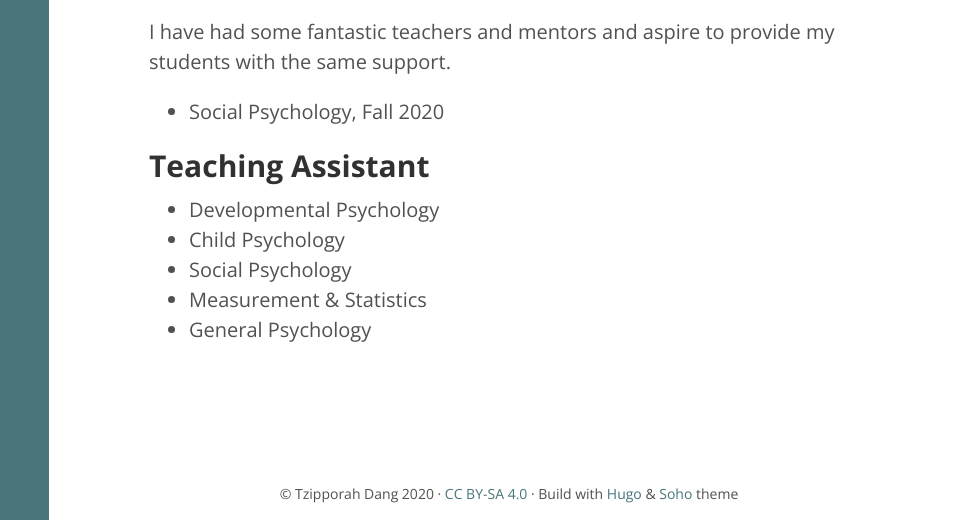
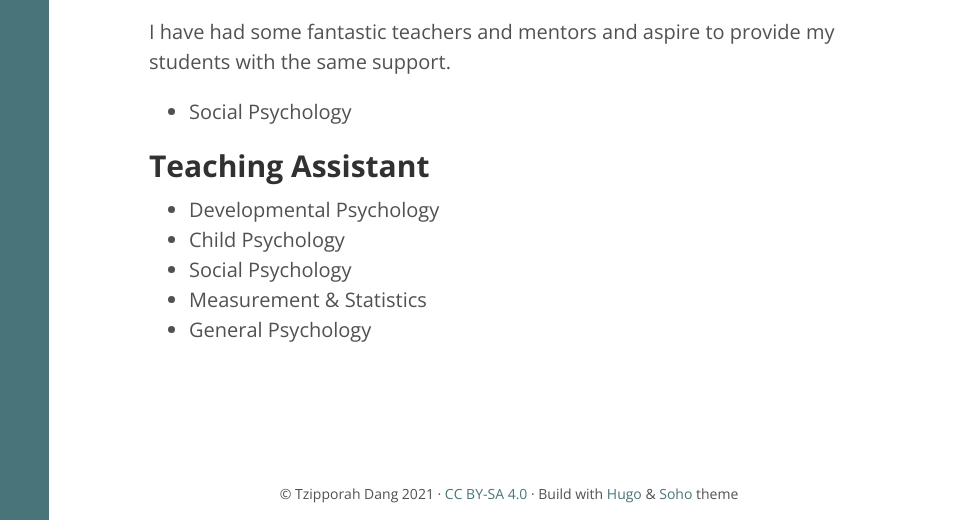
Before and after one commit to tzipporahdang/tzipporahdang.github.io, a plain HTML site: page teaching/index.html in a window 1280 px wide. Shown: the part 277-797 px from the top of the page, 311-1280 px from the left. Drawn offline with nearby package versions, Linux system fonts and the light colour scheme; files whose address does not match are found by name.

Commit message:
Update index.html

```diff
--- a/teaching/index.html
+++ b/teaching/index.html
@@ -144,7 +144,7 @@
     <p>I have had some fantastic teachers and mentors and aspire to provide my students with the same support.</p>
 
     <ul>
-      <li>Social Psychology, Fall 2020</li>
+      <li>Social Psychology</li>
     </ul>
 
   <h2>Teaching Assistant</h2>
@@ -166,7 +166,7 @@
 
   <footer>
   <div>
-    &copy; Tzipporah Dang 2020
+    &copy; Tzipporah Dang 2021
 
     &middot; <a href="https://creativecommons.org/licenses/by-sa/4.0" target="_blank">CC BY-SA 4.0</a>
 
```
